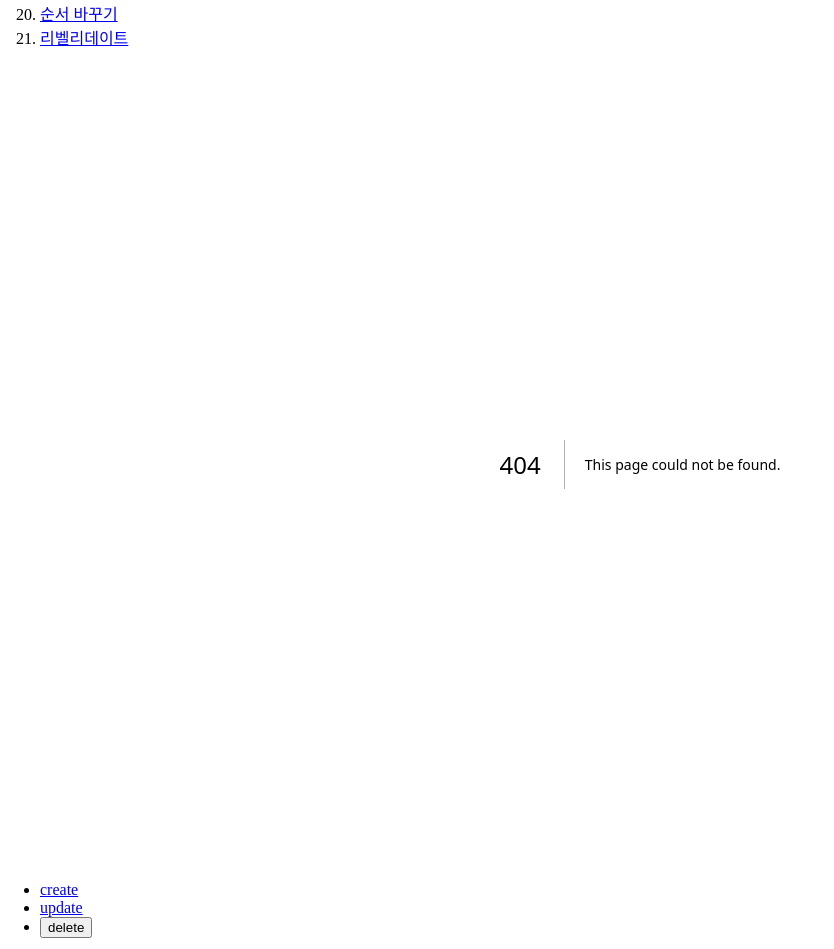
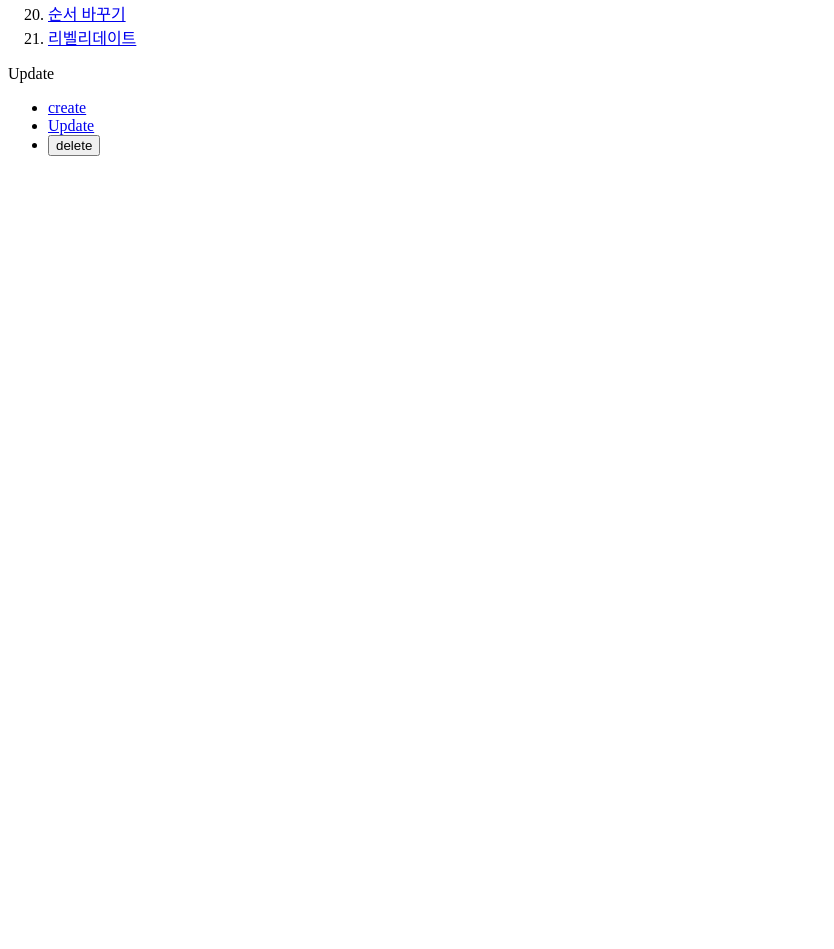
Before and after one commit to Sim0321/next.js-, a Next.js app: page /update/1 in a window 1280 px wide. Before the commit this address had no page. Shown: the part 463-1412 px from the top of the page, without its empty margins (0-834 px from the left). After the commit the page ends 800 px from the top, so only its background shows below. Built offline with nearby package versions, Linux system fonts and the light colour scheme; data requests are answered from the project's data file.

Commit message:
server component 부분적 client 화

```diff
--- /dev/null
+++ b/src/app/Control.js
@@ -0,0 +1,28 @@
+"use client";
+
+import Link from "next/link";
+import { useParams } from "next/navigation";
+
+export function Control() {
+  const params = useParams();
+  // console.log("params :", params);
+  const id = params.id;
+  return (
+    <ul>
+      <li>
+        <Link href="/create">create</Link>
+      </li>
+
+      {id && (
+        <>
+          <li>
+            <Link href={`/update/${id}`}>Update</Link>
+          </li>
+          <li>
+            <input type="button" value="delete" />
+          </li>
+        </>
+      )}
+    </ul>
+  );
+}
--- a/src/app/layout.js
+++ b/src/app/layout.js
@@ -1,5 +1,6 @@
 import Link from "next/link";
 import "./globals.css";
+import { Control } from "./Control";
 
 export const metadata = {
   title: "Create Next App",
@@ -28,17 +29,7 @@
           })}
         </ol>
         {children}
-        <ul>
-          <li>
-            <Link href="/create">create</Link>
-          </li>
-          <li>
-            <Link href="/update/1">update</Link>
-          </li>
-          <li>
-            <input type="button" value="delete" />
-          </li>
-        </ul>
+        <Control />
       </body>
     </html>
   );
--- /dev/null
+++ b/src/app/update/[id]/page.js
@@ -0,0 +1,3 @@
+export default function Update() {
+  return <>Update</>;
+}
```
Also changed, not shown: 1 other file (tests, documents, lock files or other folders).
